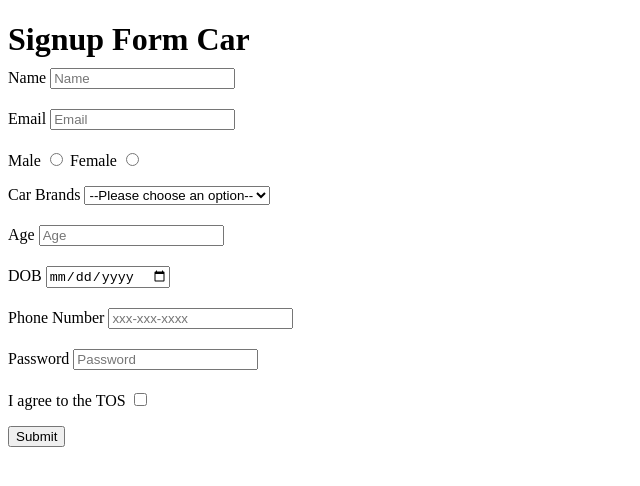
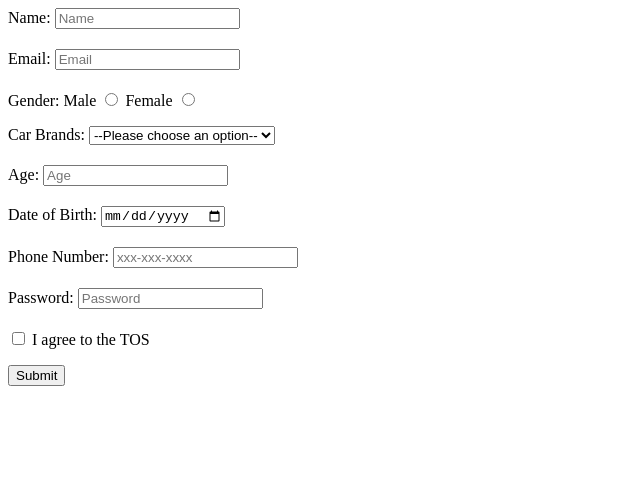
Before and after one commit to acciojob/signup-form-car-subhasisr05, a website: page main.html in a window 1280 px wide. Shown: the whole page, without its empty margins (0-640 px from the left). Drawn offline with Linux system fonts and the light colour scheme.

Commit message:
created a submission

```diff
--- a/main.html
+++ b/main.html
@@ -8,60 +8,57 @@
 
 <body>
 	<!-- the entire body must be written by student -->
-	<header>
-		<h1>Signup Form Car</h1>
-	</header>
-	<main>
-	<form action="submit_feedback.php" method="post">
+ <form action="signup.php" method="post">
         <div>
-	     <label for="name">Name</label>
-	     <input type="text" id="name" placeholder="Name" name="Name" required>
+            <label for="name">Name:</label>
+            <input type="text" id="name" name="name" required placeholder="Name">
         </div>
         <div>
-		 <label for="email">Email</label>
-		 <input type="email" id="email" placeholder="Email" name="Email" required>
+            <label for="email">Email:</label>
+            <input type="email" id="email" name="email" required placeholder="Email">
         </div>
         <div>
+            <span>Gender:</span>
             <label for="gender_m">Male</label>
-		     <input type="radio" id="gender_m" name="Gender" required>
-	         <label for="gender_"f>Female</label>
-		     <input type="radio" id="gender_f" name="Gender" required>
-
+            <input type="radio" id="gender_m" name="gender" value="male" required>
+            <label for="gender_f">Female</label>
+            <input type="radio" id="gender_f" name="gender" value="female" required>
         </div>
         <div>
-			 <label for="cars">Car Brands</label>
-             <select name="Car Brands" id="cars"  required>
+            <label for="cars">Car Brands:</label>
+            <select id="cars" name="cars" required>
                 <option value="" disabled selected>--Please choose an option--</option>
-                 <option value="volvo">Volvo</option>
-                 <option value="saab">Saab</option>
-                 <option value="mercedes">Mercedes</option>
-                 <option value="audi">Audi</option>
+                <option value="Toyota">Toyota</option>
+                <option value="Honda">Honda</option>
+                <option value="Ford">Ford</option>
+                <option value="Chevrolet">Chevrolet</option>
+                <option value="BMW">BMW</option>
+                <option value="Mercedes-Benz">Mercedes-Benz</option>
+                <option value="Audi">Audi</option>
             </select>
         </div>
         <div>
-			 <label for="age">Age</label>
-			<input type="number" id="age" name="Age"placeholder="Age" required>
+            <label for="age">Age:</label>
+            <input type="number" id="age" name="age" required placeholder="Age">
         </div>
         <div>
-			 <label for="dob">DOB</label>
-			<input type="date" id="dob" name="DOB"  required>
+            <label for="dob">Date of Birth:</label>
+            <input type="date" id="dob" name="dob" required>
         </div>
         <div>
-			 <label for="tel">Phone Number</label>
-			<input type="tel" id="tel" name="Phone Number"  placeholder="xxx-xxx-xxxx" >
+            <label for="tel">Phone Number:</label>
+            <input type="tel" id="tel" name="tel" pattern="[0-9]{3}-[0-9]{3}-[0-9]{4}" placeholder="xxx-xxx-xxxx">
         </div>
         <div>
-			 <label for="password">Password</label>
-			<input type="password" id="password" name="Password"  placeholder="Password" required>
+            <label for="password">Password:</label>
+            <input type="password" id="password" name="password" required placeholder="Password">
         </div>
         <div>
+            <input type="checkbox" id="tos" name="tos" required>
             <label for="tos">I agree to the TOS</label>
-			<input type="checkbox" id="tos" name="TOS"  required>
         </div>
-
         <button type="submit">Submit</button>
     </form>
-		</main>
     <script type="text/javascript" src="./script.js">
 </script>
 
```
Lines whose indentation alone changed are shown as unchanged.
